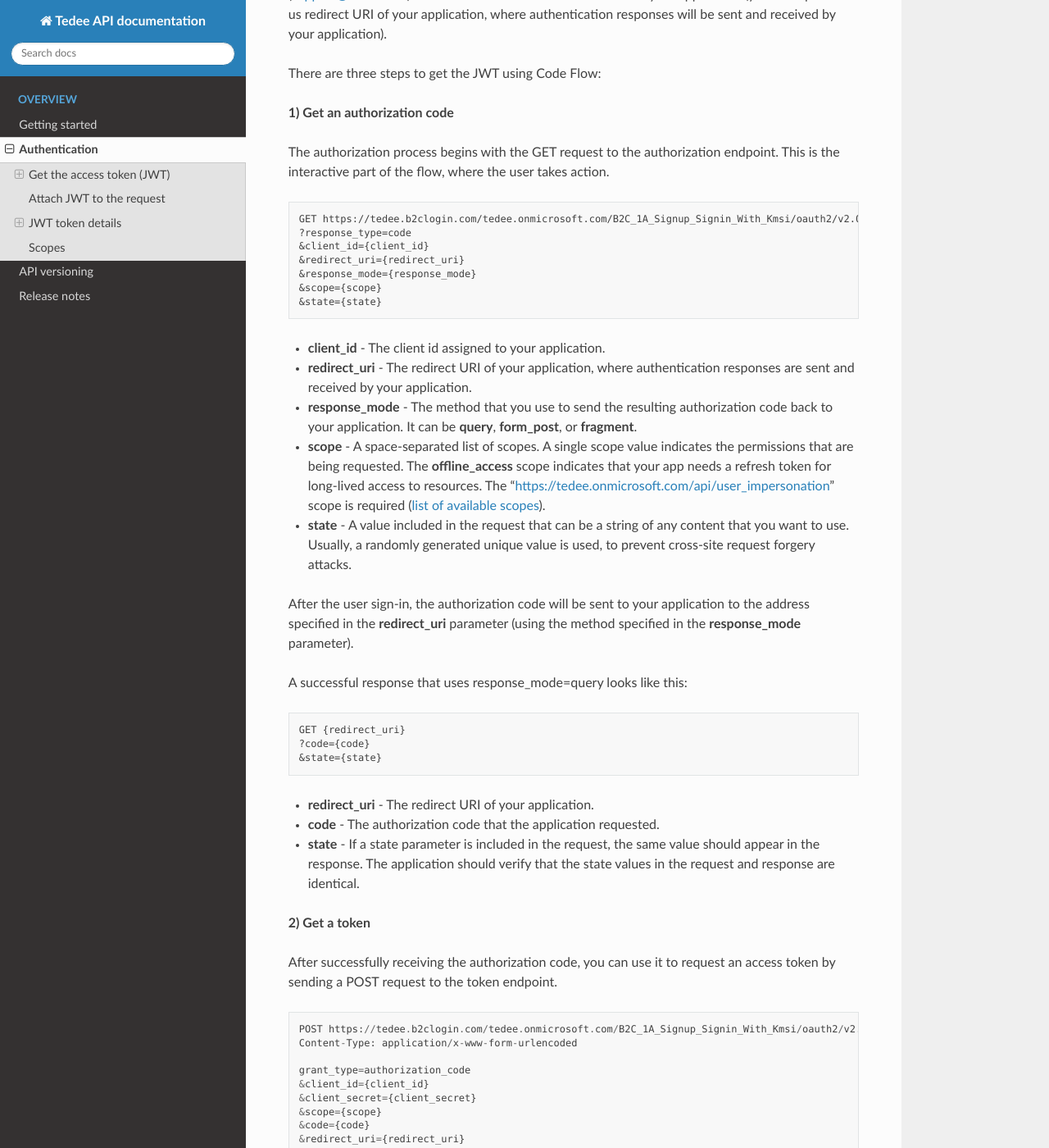
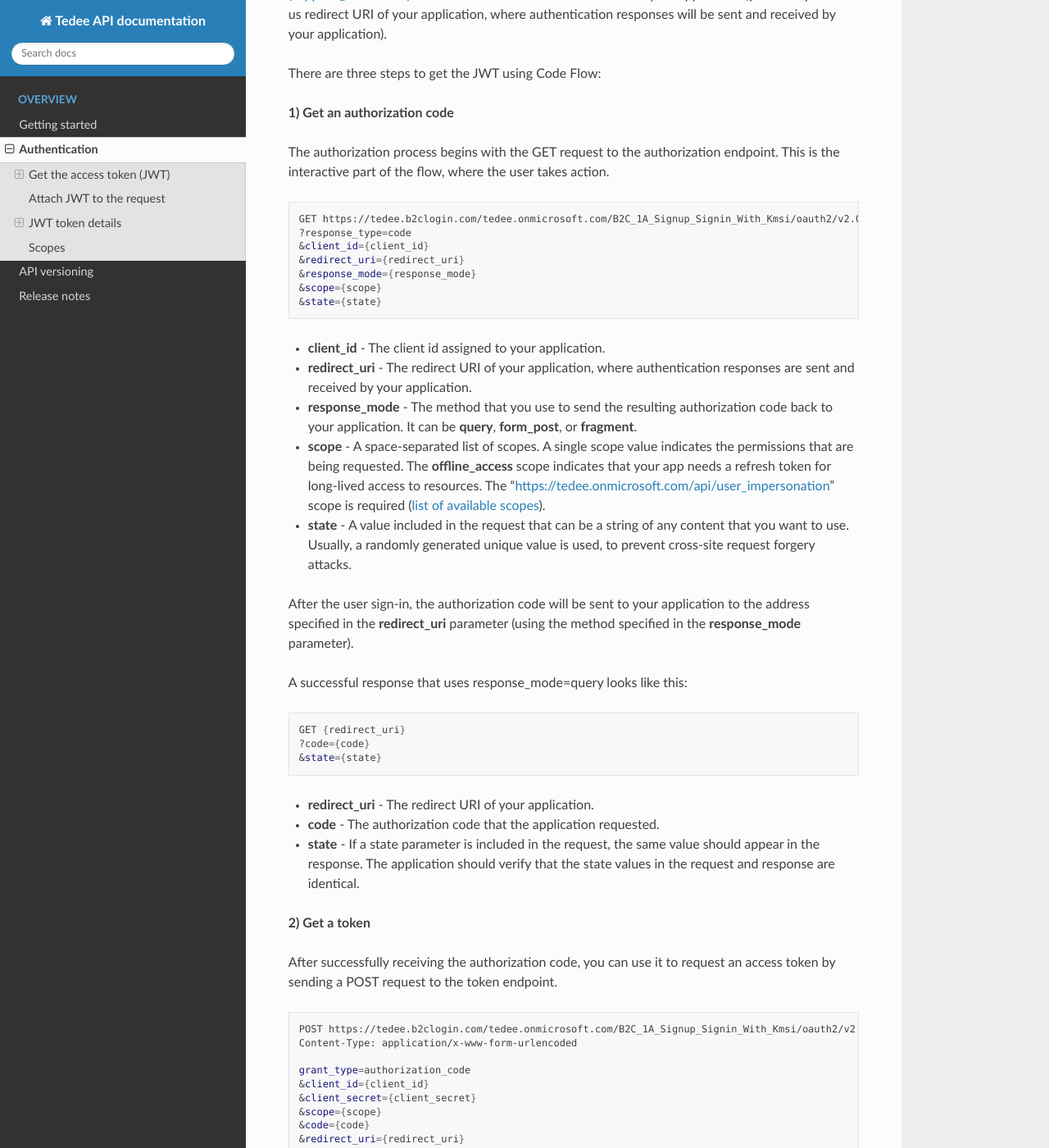
Before and after one commit to tedee-com/tedee-api-doc, a Sphinx documentation site: the page built from docs/source/authentication.rst, in a window 1280 px wide and 1400 px high, scrolled down 955 px. Shown: the whole window at 82% size. Built offline with Sphinx 7.4.7 and the Read the Docs theme 2.0.0, drawn with Linux system fonts in a browser that asks for light colours; some of the changed text lies outside the part shown.

Commit message:
fix requets samples (#21)

```diff
--- a/docs/source/authentication.rst
+++ b/docs/source/authentication.rst
@@ -53,7 +53,7 @@ There are three steps to get the JWT using Code Flow:
 
 The authorization process begins with the GET request to the authorization endpoint. This is the interactive part of the flow, where the user takes action.
 
-.. code-block::
+.. code-block:: sh
 
     GET |authApiUrl|/B2C_1A_Signup_Signin_With_Kmsi/oauth2/v2.0/authorize
     ?response_type=code
@@ -73,7 +73,7 @@ After the user sign-in, the authorization code will be sent to your application
 
 A successful response that uses response_mode=query looks like this:
 
-.. code-block::
+.. code-block:: sh
 
     GET {redirect_uri}
     ?code={code}
@@ -87,7 +87,7 @@ A successful response that uses response_mode=query looks like this:
 
 After successfully receiving the authorization code, you can use it to request an access token by sending a POST request to the token endpoint.
 
-.. code-block::
+.. code-block:: sh
 
     POST |authApiUrl|/B2C_1A_Signup_Signin_With_Kmsi/oauth2/v2.0/token
     Content-Type: application/x-www-form-urlencoded
@@ -131,7 +131,7 @@ The value of the :code:`access_token` property is your **JWT** that should be us
 
 Access tokens are short-lived. After they expire, you must refresh them to continue to access resources. To do this, submit another POST request to the token endpoint. This time, set **grant_type=refresh_token** and provide the refresh token instead of the authorization code.
 
-.. code-block::
+.. code-block:: sh
 
     POST |authApiUrl|/B2C_1A_Signup_Signin_With_Kmsi/oauth2/v2.0/token
     Content-Type: application/x-www-form-urlencoded
@@ -156,7 +156,7 @@ Please contact us (support@tedee.com) to receive a client id for your applicatio
 
 The authorization process begins with the GET request to the authorization endpoint. This is the interactive part of the flow, where the user takes action.
 
-.. code-block::
+.. code-block:: sh
 
     GET |authApiUrl|/B2C_1A_Signup_Signin_With_Kmsi/oauth2/v2.0/authorize
     ?response_type=token
@@ -177,7 +177,7 @@ After the user sign-in, a response will be sent to your application to the addre
 
 A successful response looks like this:
 
-.. code-block::
+.. code-block:: sh
 
     GET {redirect_uri}/#
     access_token={access_token}
@@ -202,7 +202,7 @@ ROPC Flow
 
 We recommend this approach in any kind of automations. To receive the JWT without user interaction, you must send following POST request.
 
-.. code-block::
+.. code-block:: sh
 
     POST |authApiUrl|/B2C_1_SignIn_Ropc/oauth2/v2.0/token
     Content-Type: application/x-www-form-urlencoded
```
